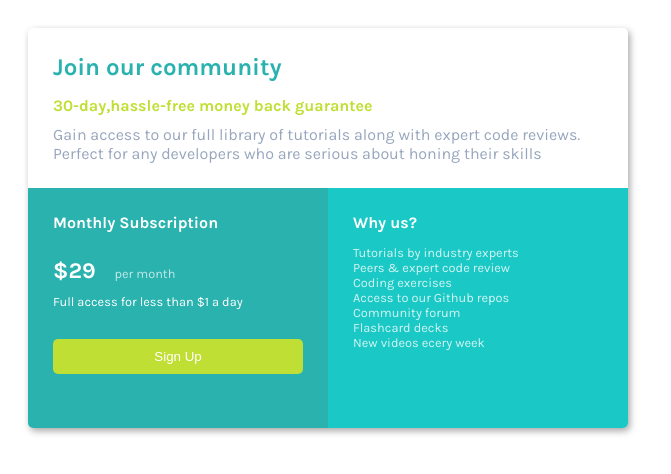
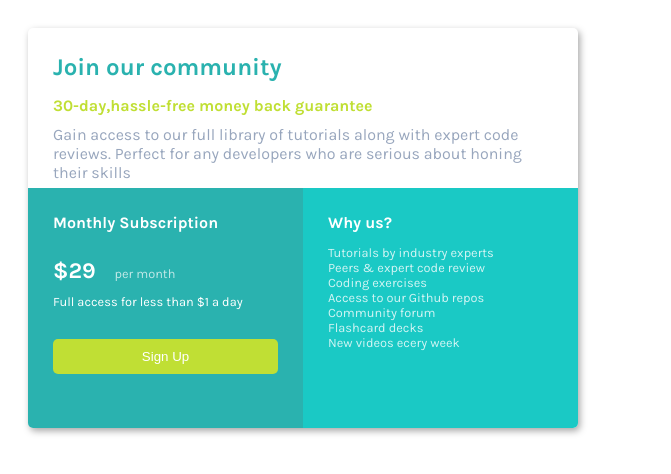
Before and after one commit to ramdio12/pricing-card-frontend-mentor-challenge, a plain HTML site: page index.html in a window 1280 px wide. Shown: the whole page, without its empty margins (0-671 px from the left). Drawn offline with Linux system fonts and the light colour scheme.

Commit message:
Update style.css

```diff
--- a/style.css
+++ b/style.css
@@ -13,8 +13,6 @@ body{
   box-sizing: inherit;
 }
 #card{
-  width:600px;
-  height:400px;
   box-shadow:2px 3px 7px 0px rgba(0,0,0,0.35);
   border-radius:5px;
   overflow:hidden;
@@ -48,7 +46,7 @@ button:hover{
 #bottom-left-sec{
   vertical-align:top;
   display:inline-block;
-  width:50%;
+  width: 100%;
   height:100%;
   background-color: #2ab2af;
   padding:25px;
@@ -56,7 +54,8 @@ button:hover{
 #bottom-right-sec{
   vertical-align:top;
   display: inline-block;
-  width: 50%;
+/*   width: 50%; */
+  width: 100%;
   height: 100%;
   background-color: #1ac9c5;
   padding:25px;
@@ -106,3 +105,13 @@ ul{
   font-size:0.8rem;
   opacity:0.8;
 }
+
+@media (min-width:576px){
+  #card{
+    width:550px;
+  height:400px;
+  }
+  #bottom-left-sec,#bottom-right-sec{
+    width:50%;
+  }
+}
```
